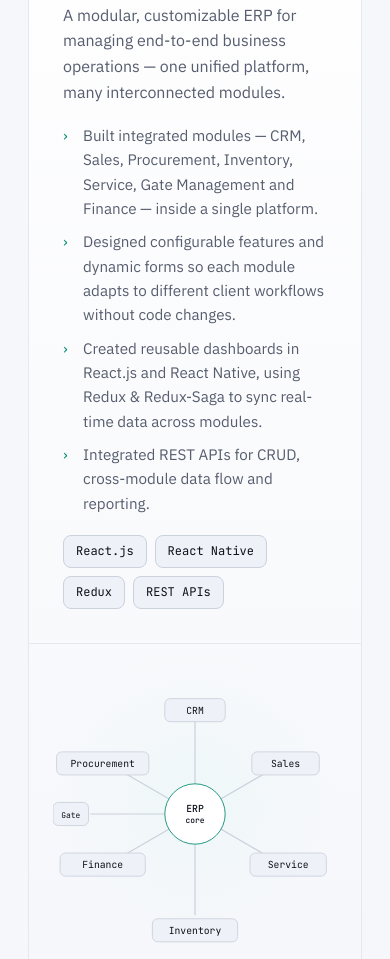
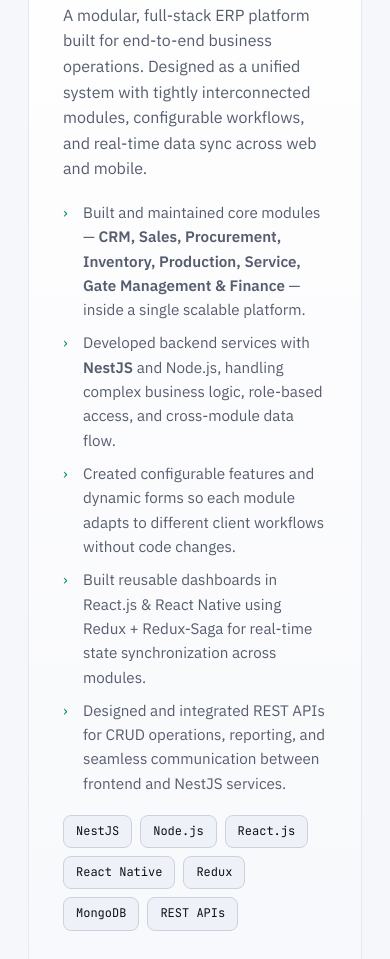
Before and after one commit to rajeshr62423/portfolio-, a plain HTML site: page index.html in a window 390 px wide. Shown: the part 4901-5860 px from the top of the page. Drawn offline with Linux system fonts and the light colour scheme.

Commit message:
Update index.html

```diff
--- a/index.html
+++ b/index.html
@@ -502,65 +502,121 @@
     <div class="wrap">
       <div class="sec-label mono"><span class="num">04</span> Selected work</div>
       <h2 class="sec-title reveal">Projects</h2>
+<!-- ERP PROJECT -->
 <div class="proj reveal">
   <div class="proj-grid">
     <div class="proj-body">
       <div class="proj-tag mono">ERP PLATFORM · GWAY TECH SOLUTIONS</div>
       <h3>Enterprise Resource Planning suite</h3>
-            <p>A modular, customizable ERP for managing end-to-end business operations — one unified platform, many interconnected modules.</p>
+      <p>
+        A modular, full-stack ERP platform built for end-to-end business operations.
+        Designed as a unified system with tightly interconnected modules,
+        configurable workflows, and real-time data sync across web and mobile.
+      </p>
       <ul>
-              <li>Built integrated modules — CRM, Sales, Procurement, Inventory, Service, Gate Management and Finance — inside a single platform.</li>
-              <li>Designed configurable features and dynamic forms so each module adapts to different client workflows without code changes.</li>
-              <li>Created reusable dashboards in React.js and React Native, using Redux &amp; Redux-Saga to sync real-time data across modules.</li>
-              <li>Integrated REST APIs for CRUD, cross-module data flow and reporting.</li>
+        <li>
+          Built and maintained core modules —
+          <strong>CRM, Sales, Procurement, Inventory, Production, Service, Gate Management & Finance</strong> —
+          inside a single scalable platform.
+        </li>
+        <li>
+          Developed backend services with <strong>NestJS</strong> and Node.js,
+          handling complex business logic, role-based access, and cross-module data flow.
+        </li>
+        <li>
+          Created configurable features and dynamic forms so each module adapts to
+          different client workflows without code changes.
+        </li>
+        <li>
+          Built reusable dashboards in React.js & React Native using Redux + Redux-Saga
+          for real-time state synchronization across modules.
+        </li>
+        <li>
+          Designed and integrated REST APIs for CRUD operations, reporting,
+          and seamless communication between frontend and NestJS services.
+        </li>
       </ul>
       <div class="stackrow">
-              <span class="chip">React.js</span><span class="chip">React Native</span><span class="chip">Redux</span><span class="chip">REST APIs</span>
+        <span class="chip">NestJS</span>
+        <span class="chip">Node.js</span>
+        <span class="chip">React.js</span>
+        <span class="chip">React Native</span>
+        <span class="chip">Redux</span>
+        <span class="chip">MongoDB</span>
+        <span class="chip">REST APIs</span>
       </div>
     </div>
+
     <div class="proj-viz">
-            <svg viewBox="0 0 320 320" width="100%" role="img" aria-label="Diagram of ERP modules connected to a central core">
+      <svg viewBox="0 0 320 340" width="100%" role="img" aria-label="Diagram of ERP modules connected to a central core">
         <!-- spokes -->
         <g class="spoke-group">
-                <line class="spoke" x1="160" y1="160" x2="160" y2="46"/>
-                <line class="spoke" x1="160" y1="160" x2="258" y2="103"/>
-                <line class="spoke" x1="160" y1="160" x2="258" y2="217"/>
-                <line class="spoke" x1="160" y1="160" x2="160" y2="274"/>
-                <line class="spoke" x1="160" y1="160" x2="62" y2="217"/>
-                <line class="spoke" x1="160" y1="160" x2="62" y2="103"/>
-                <line class="spoke" x1="160" y1="160" x2="42" y2="160"/>
+          <line class="spoke" x1="160" y1="160" x2="160" y2="42"/>
+          <line class="spoke" x1="160" y1="160" x2="258" y2="90"/>
+          <line class="spoke" x1="160" y1="160" x2="270" y2="160"/>
+          <line class="spoke" x1="160" y1="160" x2="258" y2="230"/>
+          <line class="spoke" x1="160" y1="160" x2="160" y2="278"/>
+          <line class="spoke" x1="160" y1="160" x2="62" y2="230"/>
+          <line class="spoke" x1="160" y1="160" x2="50" y2="160"/>
+          <line class="spoke" x1="160" y1="160" x2="62" y2="90"/>
         </g>
+
         <!-- core -->
-              <g class="mod"><circle class="mod-core" cx="160" cy="160" r="34"/><text class="mod-core-text" x="160" y="158" text-anchor="middle">ERP</text><text class="mod-core-text" x="160" y="170" text-anchor="middle" style="font-size:9px">core</text></g>
-              <!-- module nodes -->
-              <g class="mod"><rect x="126" y="30" width="68" height="26" rx="6"/><text x="160" y="47" text-anchor="middle">CRM</text></g>
-              <g class="mod"><rect x="224" y="90" width="76" height="26" rx="6"/><text x="262" y="107" text-anchor="middle">Sales</text></g>
-              <g class="mod"><rect x="222" y="204" width="86" height="26" rx="6"/><text x="265" y="221" text-anchor="middle">Service</text></g>
-              <g class="mod"><rect x="112" y="278" width="96" height="26" rx="6"/><text x="160" y="295" text-anchor="middle">Inventory</text></g>
-              <g class="mod"><rect x="8" y="204" width="96" height="26" rx="6"/><text x="56" y="221" text-anchor="middle">Finance</text></g>
-              <g class="mod"><rect x="4" y="90" width="104" height="26" rx="6"/><text x="56" y="107" text-anchor="middle">Procurement</text></g>
-              <g class="mod"><rect x="0" y="147" width="40" height="26" rx="6"/><text x="20" y="164" text-anchor="middle" style="font-size:9px">Gate</text></g>
+        <g class="mod">
+          <circle class="mod-core" cx="160" cy="160" r="34"/>
+          <text class="mod-core-text" x="160" y="156" text-anchor="middle">ERP</text>
+          <text class="mod-core-text" x="160" y="170" text-anchor="middle" style="font-size:9px">core</text>
+        </g>
+
+        <!-- modules -->
+        <g class="mod"><rect x="126" y="26" width="68" height="26" rx="6"/><text x="160" y="43" text-anchor="middle">CRM</text></g>
+        <g class="mod"><rect x="224" y="77" width="76" height="26" rx="6"/><text x="262" y="94" text-anchor="middle">Sales</text></g>
+        <g class="mod"><rect x="236" y="147" width="76" height="26" rx="6"/><text x="274" y="164" text-anchor="middle">Service</text></g>
+        <g class="mod"><rect x="220" y="217" width="86" height="26" rx="6"/><text x="263" y="234" text-anchor="middle">Production</text></g>
+        <g class="mod"><rect x="112" y="292" width="96" height="26" rx="6"/><text x="160" y="309" text-anchor="middle">Inventory</text></g>
+        <g class="mod"><rect x="8" y="217" width="96" height="26" rx="6"/><text x="56" y="234" text-anchor="middle">Finance</text></g>
+        <g class="mod"><rect x="4" y="147" width="40" height="26" rx="6"/><text x="24" y="164" text-anchor="middle" style="font-size:9px">Gate</text></g>
+        <g class="mod"><rect x="4" y="77" width="104" height="26" rx="6"/><text x="56" y="94" text-anchor="middle">Procurement</text></g>
       </svg>
     </div>
   </div>
 </div>
+      <div class="proj-mini-grid">
+
 
        <div class="proj-mini-grid">
   <div class="proj-mini reveal">
     <div class="proj-tag mono">REALTIME · MESSAGING</div>
     <h3>Realtime Chat App</h3>
-          <p>A live one-to-one and group messaging app where messages arrive the moment they're sent. Handles instant delivery over a persistent socket connection, with conversation history stored per user.</p>
+    <p>
+      A full-stack one-to-one and group messaging application with instant delivery.
+      Built a Node.js backend with Socket.IO for persistent real-time connections,
+      message broadcasting, and online status tracking. Conversation history and user data
+      are stored in MongoDB, while the React Native client handles live UI updates.
+    </p>
     <div class="stackrow">
-            <span class="chip">React Native</span><span class="chip">Node.js</span><span class="chip">Socket.IO</span><span class="chip">MongoDB</span>
+      <span class="chip">React Native</span>
+      <span class="chip">Node.js</span>
+      <span class="chip">Socket.IO</span>
+      <span class="chip">MongoDB</span>
+      <span class="chip">REST APIs</span>
     </div>
   </div>
 
   <div class="proj-mini reveal">
     <div class="proj-tag mono">TAMIL CULTURE · FINANCE</div>
     <h3>Moi Book</h3>
-          <p>A digital ledger for managing <em>moi</em> — the monetary gifts recorded at Tamil functions like weddings. Log each contributor and amount, track running totals, and keep a clear record for reciprocation at future events.</p>
+    <p>
+      A digital ledger for managing <em>moi</em> — the monetary gifts recorded at Tamil functions like weddings.
+      Users can log contributors and amounts, track running totals, and maintain clear records for reciprocation.
+      Built with React Native on the frontend and a Node.js + MongoDB backend for data persistence and reporting.
+    </p>
     <div class="stackrow">
-            <span class="chip">React Native</span><span class="chip">Redux</span><span class="chip">MongoDB</span>
+      <span class="chip">React Native</span>
+      <span class="chip">Node.js</span>
+      <span class="chip">Redux</span>
+      <span class="chip">MongoDB</span>
+    </div>
   </div>
 </div>
       </div>
```
Lines whose indentation alone changed are shown as unchanged.
